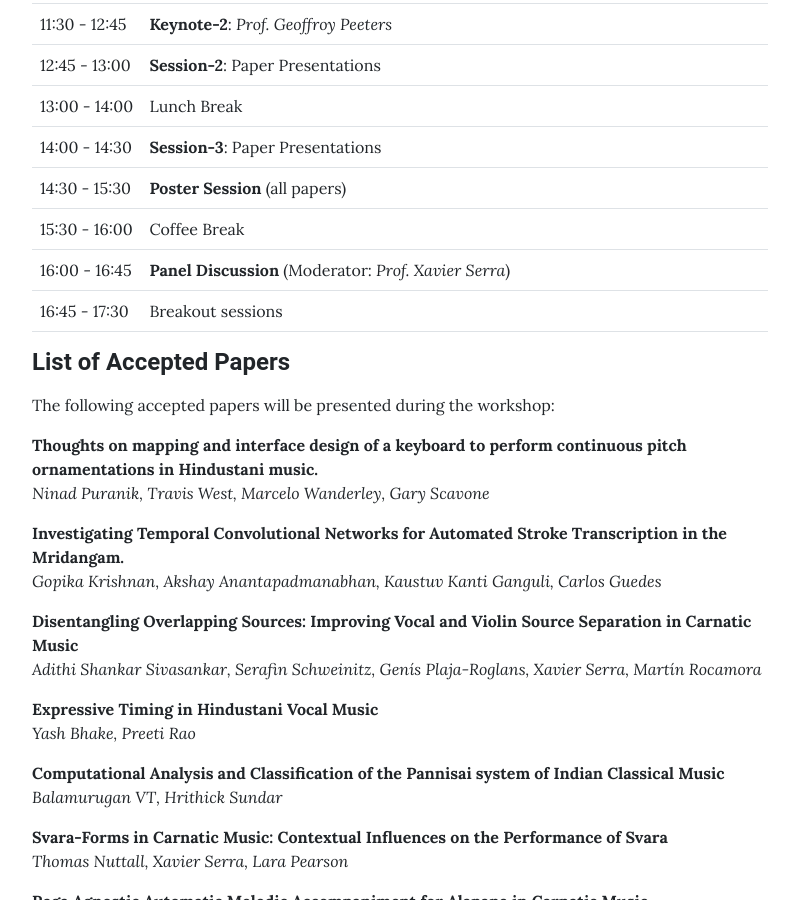
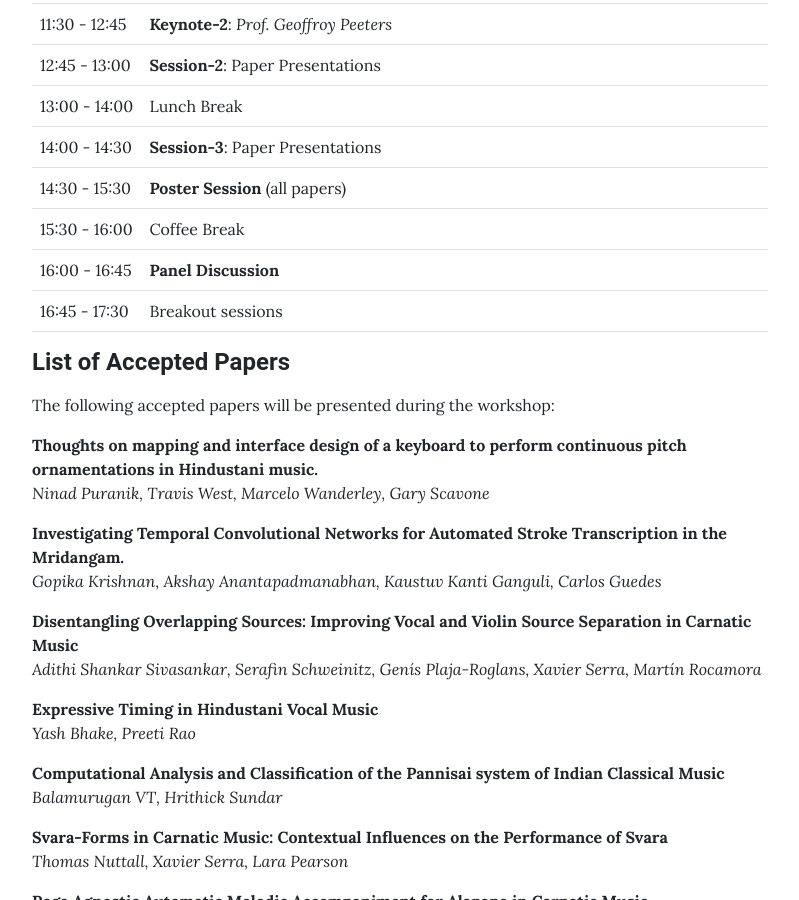
Before and after one commit to WIMAGA/wimaga.github.io, a Jekyll site: the page built from pages/program.md, in a window 1280 px wide and 900 px high, scrolled down 1074 px. Shown: the whole window, without its empty margins (240-1039 px from the left). Built offline with Jekyll 4.4.1, drawn with Linux system fonts in a browser that asks for light colours.

Commit message:
Update program.md

```diff
--- a/pages/program.md
+++ b/pages/program.md
@@ -35,7 +35,7 @@ The exact room in the venue will be announced closer to the workshop.
 |  14:00 - 14:30 | **Session-3**: Paper Presentations |
 |  14:30 - 15:30 | **Poster Session** (all papers) |
 |  15:30 - 16:00 | Coffee Break |
-|  16:00 - 16:45 | **Panel Discussion** (Moderator: *Prof. Xavier Serra*) |
+|  16:00 - 16:45 | **Panel Discussion** |
 |  16:45 - 17:30 | Breakout sessions|
 
 #### **<span style="color:$gray-800">List of Accepted Papers</span>**
```
